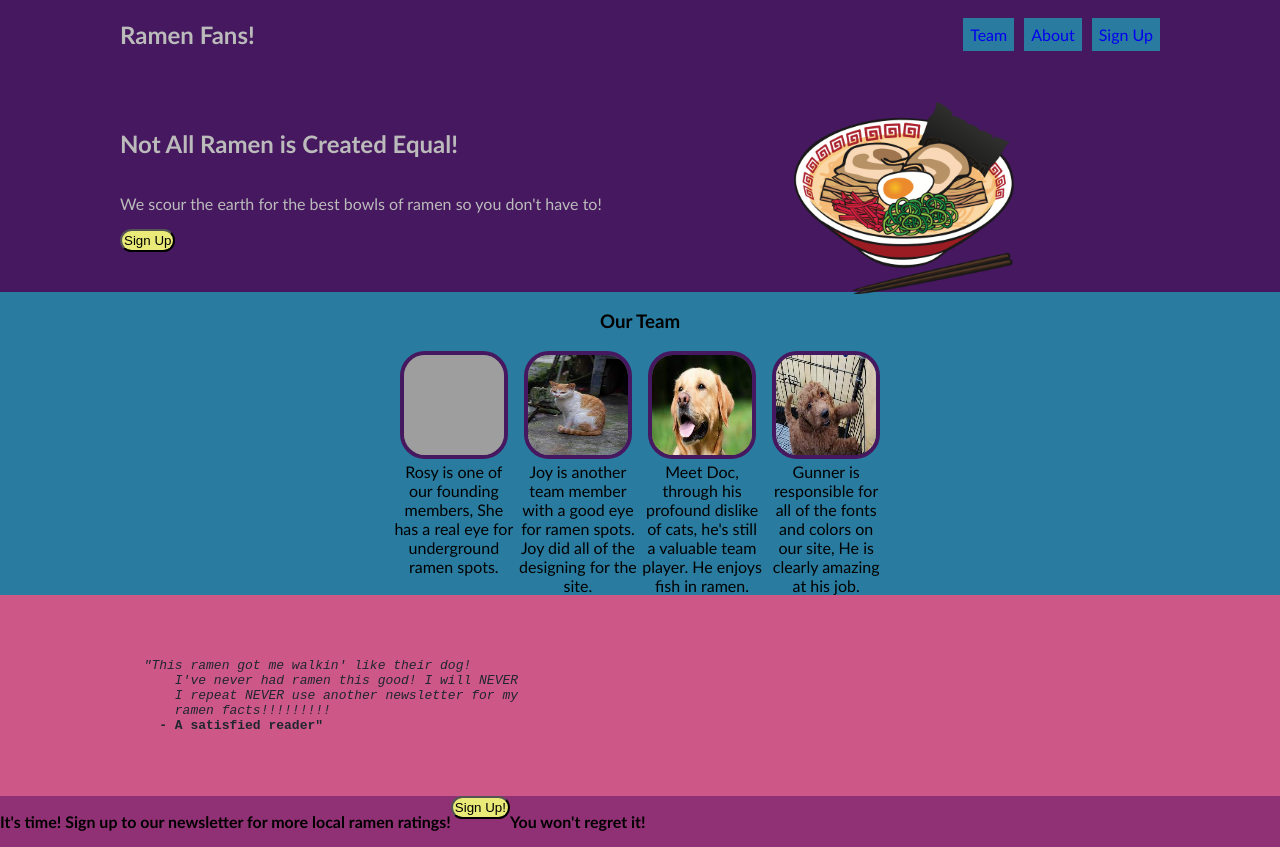
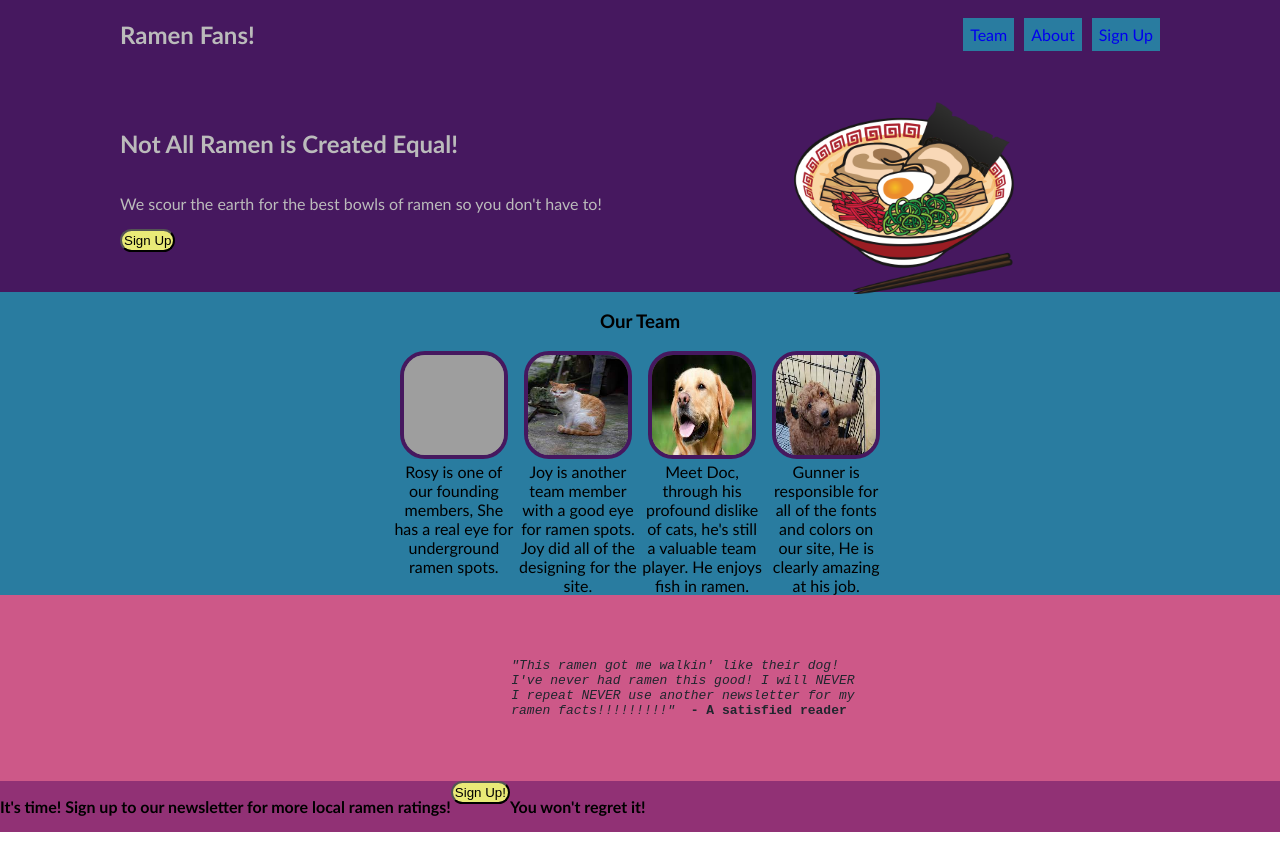
Before and after one commit to bradene0/ramen-page, a plain HTML site: page index.html in a window 1280 px wide. Drawn offline with Linux system fonts and the light colour scheme; grey boxes are pictures that could not be loaded.

Commit message:
Altered quote styling

```diff
--- a/index.html
+++ b/index.html
@@ -54,10 +54,9 @@
     <div class="quote">
         <pre>
             <em>"This ramen got me walkin' like their dog!
-                I've never had ramen this good! I will NEVER
-                I repeat NEVER use another newsletter for my
-                ramen facts!!!!!!!!!
-            </em> <strong> - A satisfied reader"</pre>
+            I've never had ramen this good! I will NEVER
+            I repeat NEVER use another newsletter for my
+            ramen facts!!!!!!!!!"</em> <strong> - A satisfied reader</pre>
         </div>
     <footer>
         <div class="call">
--- a/style.css
+++ b/style.css
@@ -174,7 +174,9 @@ footer {
 }
 
 .quote {
-    display: block;
+    display: flex;
+    justify-content: center;
+    align-items: center;
     background-color: #CD5888;
     color: #20262E;
     padding: 50px;
```
